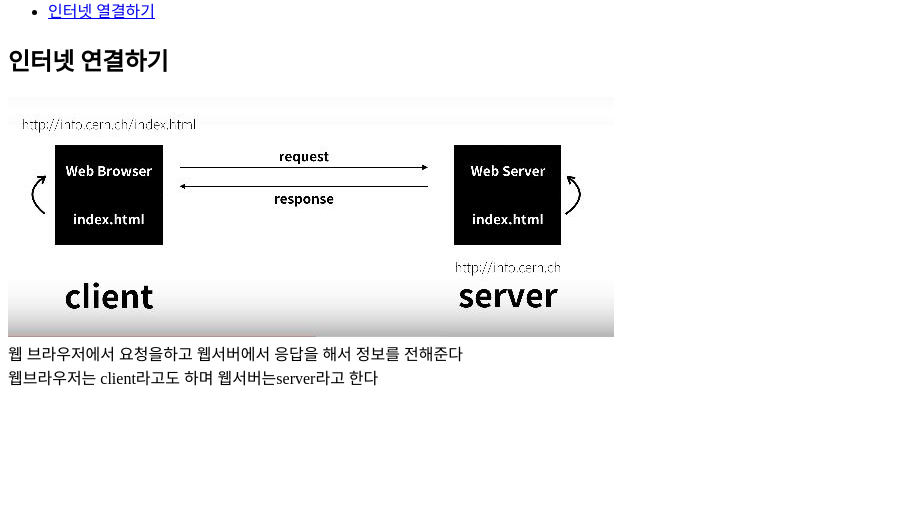
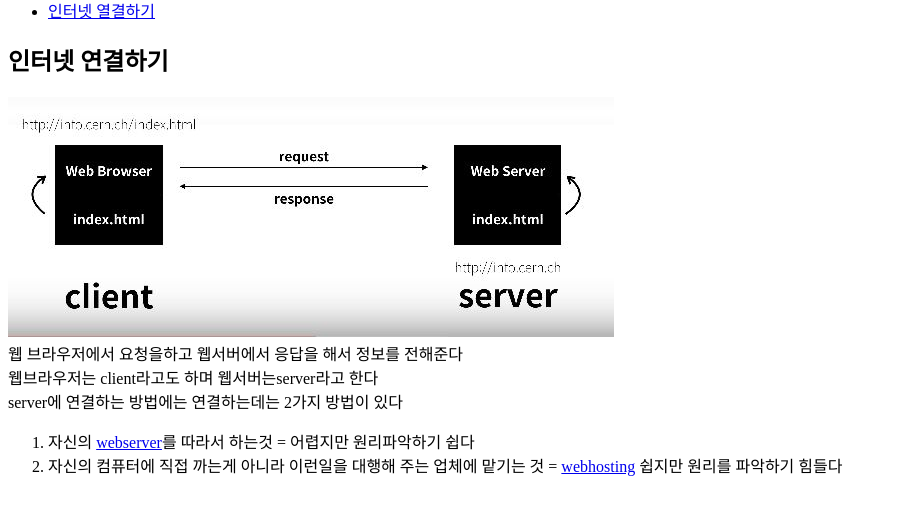
Before and after one commit to jongmin9709/web1, a plain HTML site: page 4.html in a window 1280 px wide. Shown: the part 136-650 px from the top of the page, without its empty margins (0-897 px from the left). Drawn offline with Linux system fonts and the light colour scheme.

Commit message:
Add files via upload

```diff
--- a/4.html
+++ b/4.html
@@ -18,6 +18,14 @@
         <img src="1.JPG" ><br>
         웹 브라우저에서 요청을하고 웹서버에서 응답을 해서 정보를 전해준다<br>
         웹브라우저는 client라고도 하며 웹서버는server라고 한다 <br>
+        server에 연결하는 방법에는 연결하는데는 2가지 방법이 있다<br>
+        <ol>
+            <li>자신의 <a href = "webserver.html">webserver</a>를 따라서 하는것 = 어렵지만 원리파악하기 쉽다</li>
+            <li>자신의 컴퓨터에 직접 까는게 아니라 이런일을 대행해 주는 업체에
+                맡기는 것 = <a href = "webhosting.html">webhosting</a>
+                쉽지만 원리를 파악하기 힘들다
+            </li>
+        </ol>
 
 
     </p>
```
